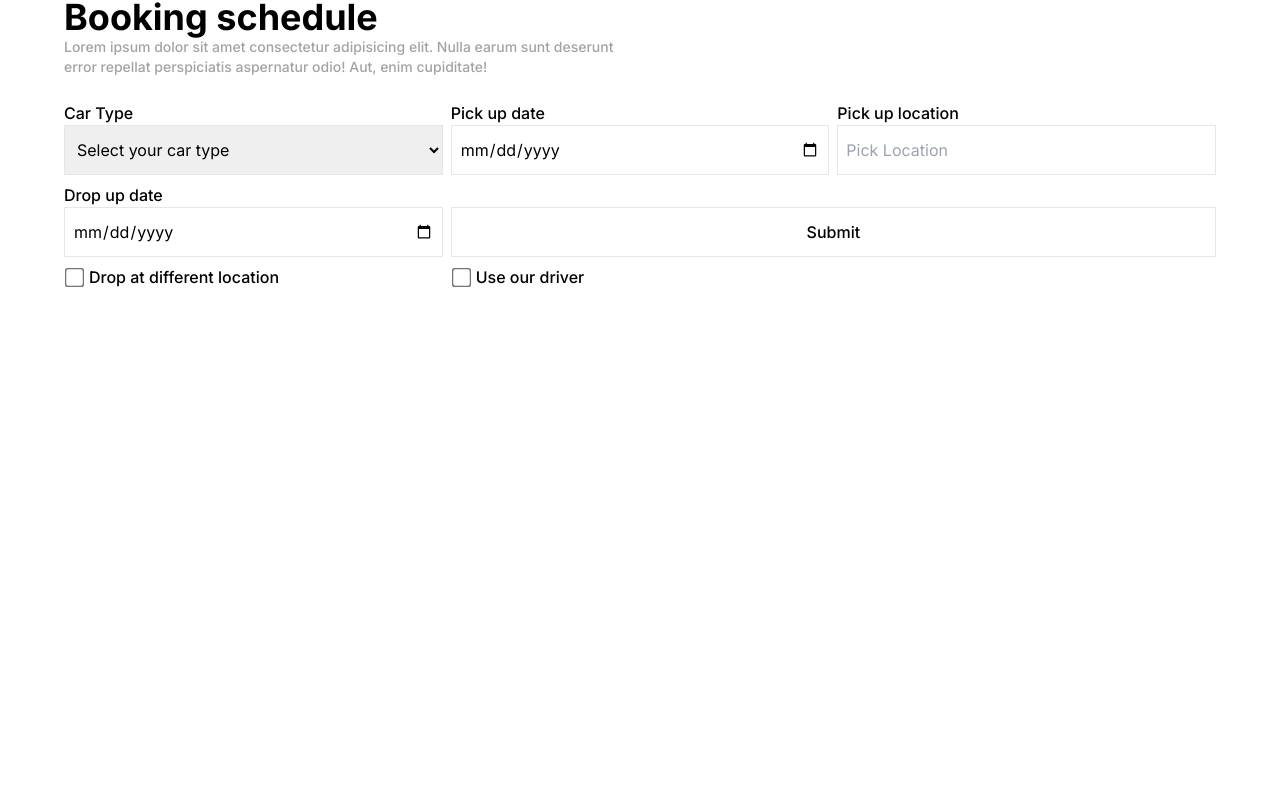
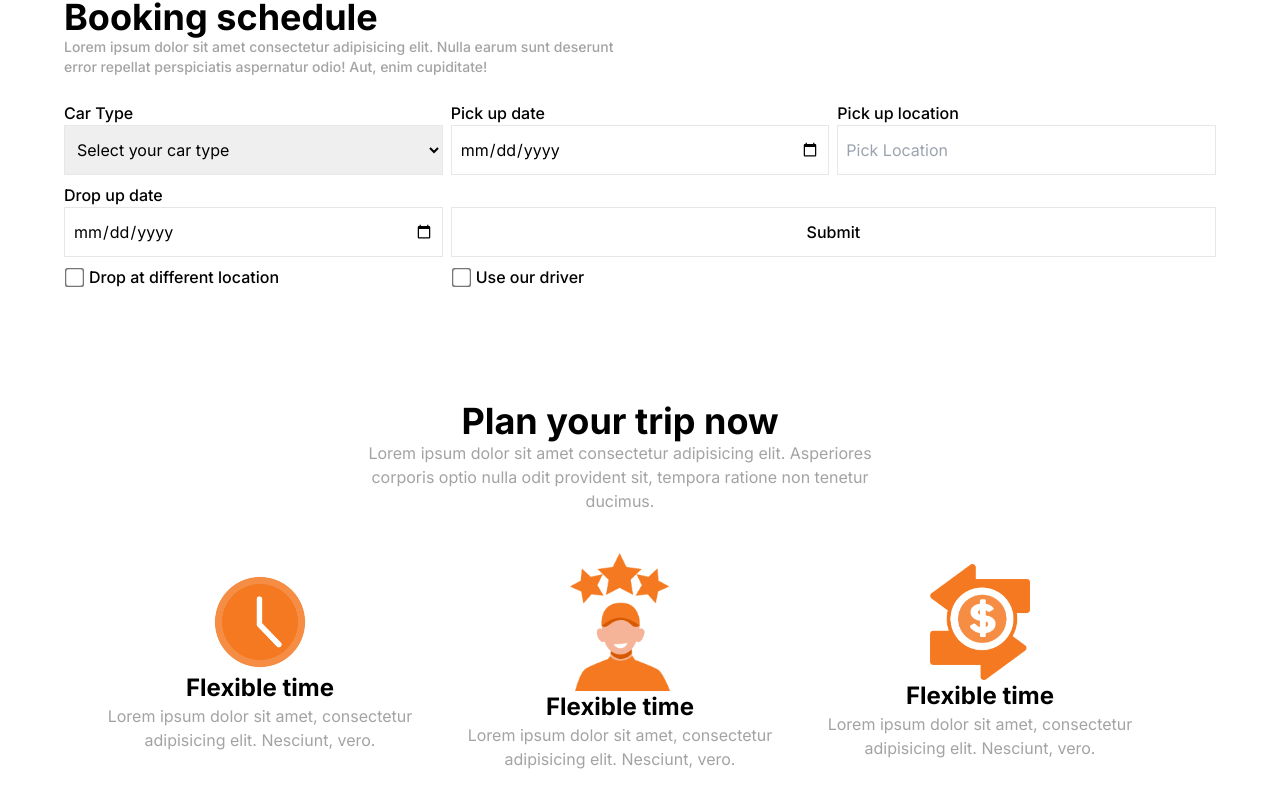
Before and after one commit to RidloGhifary/car-rental, a Next.js app: page / in a window 1280 px wide. Shown: the part 764-1571 px from the top of the page. Before the commit the page ends 1101 px from the top, so only its background shows below. Built offline with nearby package versions, Linux system fonts and the light colour scheme.

Commit message:
create about page and update select input

```diff
--- /dev/null
+++ b/src/app/about/page.jsx
@@ -0,0 +1,33 @@
+import TimeIcon from '/public/assets/icons/time.png'
+import RatingIcon from '/public/assets/icons/rating.png'
+import PaylaterIcon from '/public/assets/icons/paylater.png'
+import Image from 'next/image'
+
+export default function About() {
+  return (
+    <section className="w-full max-w-[1240px] p-6 py-16 md:px-24">
+      <div className="text-center md:max-w-[50%] mx-auto">
+        <h1 className="text-orange font-bold text-4xl">Plan your trip now</h1>
+        <p className="text-neutral-400">Lorem ipsum dolor sit amet consectetur adipisicing elit. Asperiores corporis optio nulla odit provident sit, tempora ratione non tenetur ducimus.</p>
+      </div>
+
+      <div className="grid grid-cols-1 md:grid-cols-3 gap-8 mt-10">
+        <div className='flex flex-col justify-center items-center text-center'>
+          <Image src={TimeIcon} alt="time icon" width={100} height={100} />
+          <h1 className='font-bold text-orange text-2xl'>Flexible time</h1>
+          <p className='text-neutral-400 w-[70%] md:w-full'>Lorem ipsum dolor sit amet, consectetur adipisicing elit. Nesciunt, vero.</p>
+        </div>
+        <div className='flex flex-col justify-center items-center text-center'>
+          <Image src={RatingIcon} alt="rating icon" width={100} height={100} />
+          <h1 className='font-bold text-orange text-2xl'>Flexible time</h1>
+          <p className='text-neutral-400 w-[70%] md:w-full'>Lorem ipsum dolor sit amet, consectetur adipisicing elit. Nesciunt, vero.</p>
+        </div>
+        <div className='flex flex-col justify-center items-center text-center'>
+          <Image src={PaylaterIcon} alt="paylater icon" width={100} height={100} />
+          <h1 className='font-bold text-orange text-2xl'>Flexible time</h1>
+          <p className='text-neutral-400 w-[70%] md:w-full'>Lorem ipsum dolor sit amet, consectetur adipisicing elit. Nesciunt, vero.</p>
+        </div>
+      </div>
+    </section>
+  )
+}
--- a/src/app/page.js
+++ b/src/app/page.js
@@ -1,3 +1,4 @@
+import About from "./about/page";
 import BookingSection from "./bookingSec/page";
 import Header from "./header/page";
 import Navbar from "./navbar/page";
@@ -8,6 +9,7 @@ export default function Home() {
       <Navbar />
       <Header />
       <BookingSection />
+      <About />
     </>
   )
 }
```
